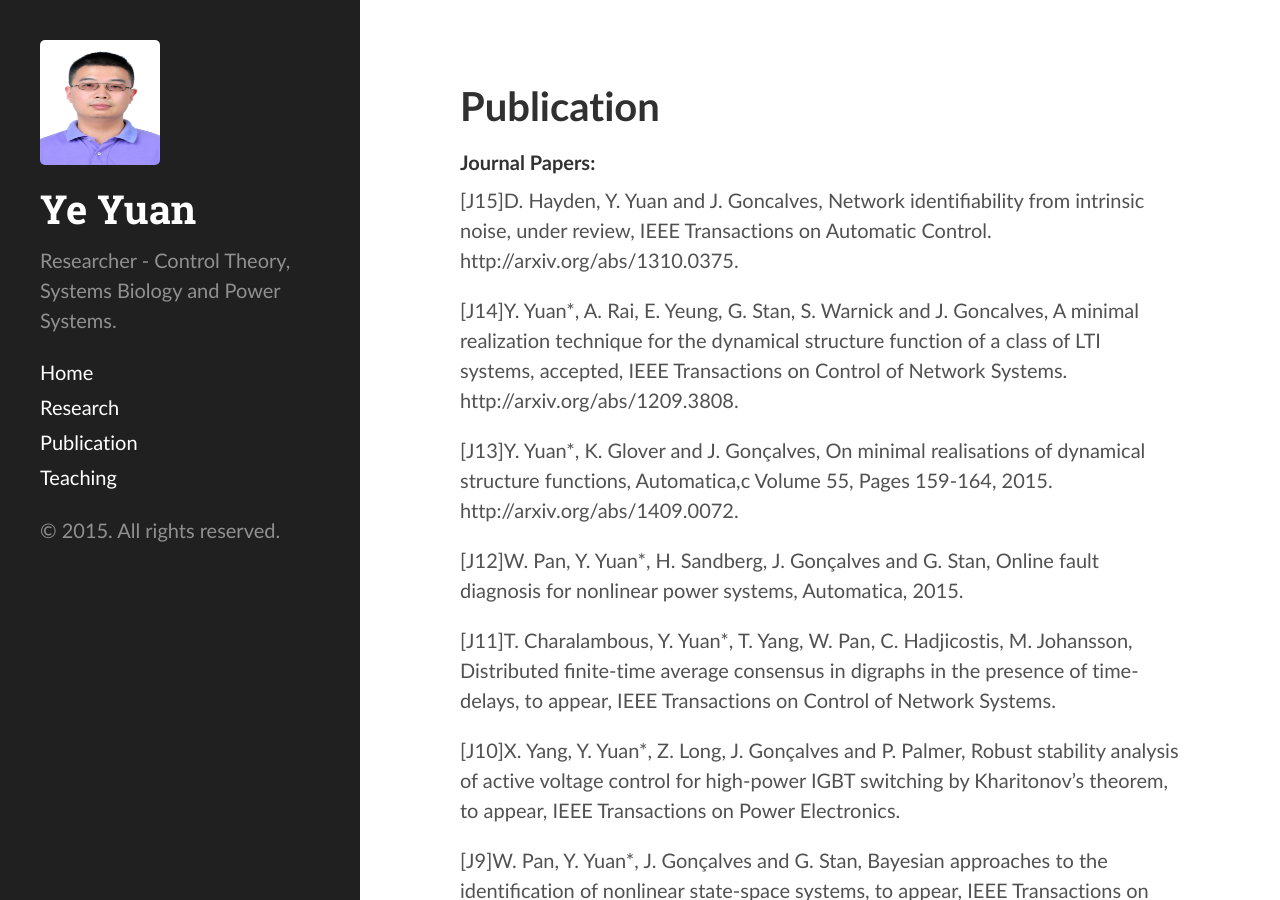
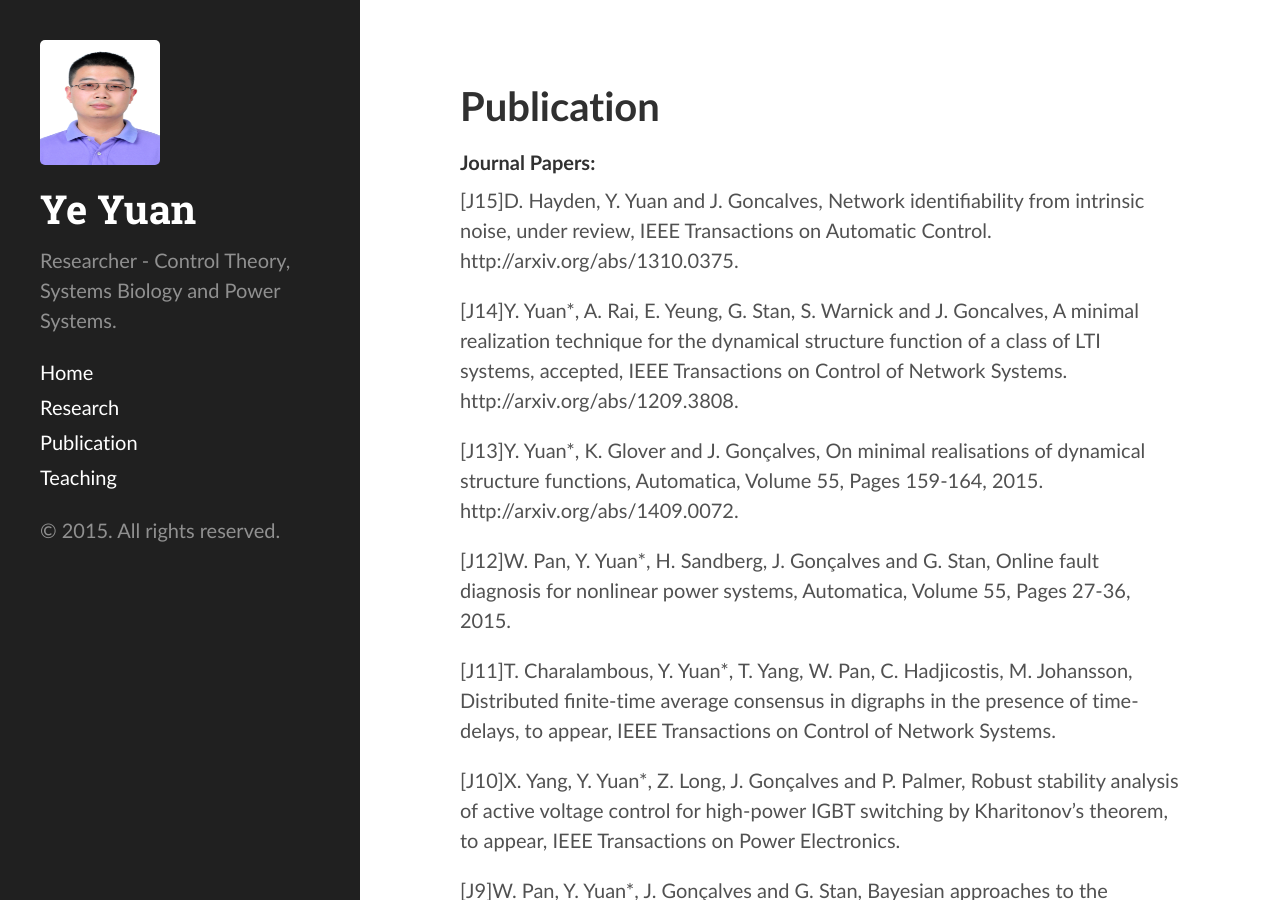
Before and after one commit to yy311/yy311.github.io, a Jekyll site: the page built from publication.md, in a window 1280 px wide and 900 px high. Built offline with Jekyll 4.4.1, drawn with Linux system fonts in a browser that asks for light colours.

Commit message:
Update publication.md

```diff
--- a/publication.md
+++ b/publication.md
@@ -16,9 +16,9 @@ title: Publication
 
 [J14]Y. Yuan*, A. Rai, E. Yeung, G. Stan, S. Warnick and J. Goncalves, A minimal realization technique for the dynamical structure function of a class of LTI systems, accepted, IEEE Transactions on Control of Network Systems. http://arxiv.org/abs/1209.3808.
 
-[J13]Y. Yuan*, K. Glover and J. Gonçalves, On minimal realisations of dynamical structure functions, Automatica,c Volume 55, Pages 159-164, 2015. http://arxiv.org/abs/1409.0072.
+[J13]Y. Yuan*, K. Glover and J. Gonçalves, On minimal realisations of dynamical structure functions, Automatica, Volume 55, Pages 159-164, 2015. http://arxiv.org/abs/1409.0072.
 
-[J12]W. Pan, Y. Yuan*, H. Sandberg, J. Gonçalves and G. Stan, Online fault diagnosis for nonlinear power systems, Automatica, 2015.
+[J12]W. Pan, Y. Yuan*, H. Sandberg, J. Gonçalves and G. Stan, Online fault diagnosis for nonlinear power systems, Automatica, Volume 55, Pages 27-36, 2015.
 
 [J11]T. Charalambous, Y. Yuan*, T. Yang, W. Pan, C. Hadjicostis, M. Johansson, Distributed finite-time average consensus in digraphs in the presence of time-delays, to appear, IEEE Transactions on Control of Network Systems.
 
```
